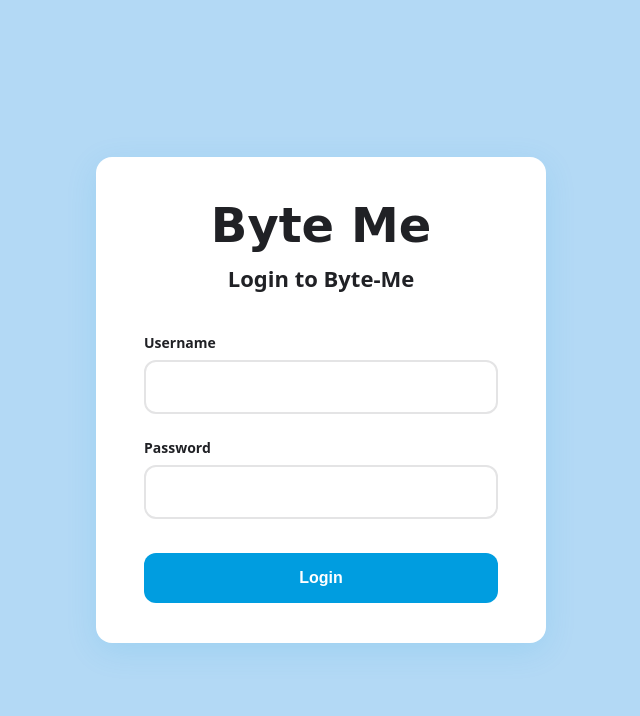
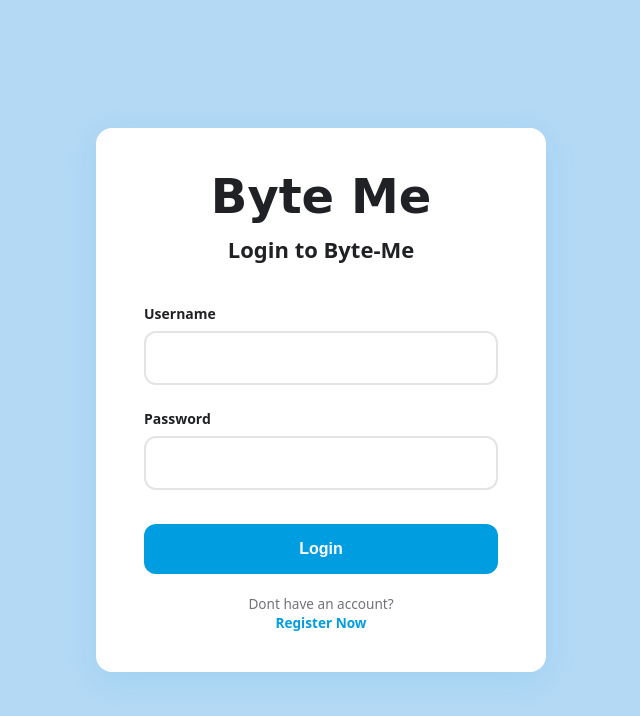
Before and after one commit to TheIdo1/Byte-Me, a React (Create React App) app in the folder src/frontend/: page /login in a window 1280 px wide. Shown: the top 716 px of the page, without its empty margins (319-959 px from the left). Built offline with nearby package versions, Linux system fonts and the light colour scheme.

Commit message:
big commit

```diff
--- a/src/frontend/src/pages/LoginPage.css
+++ b/src/frontend/src/pages/LoginPage.css
@@ -127,3 +127,20 @@ The "Login to Byte-Me" text. */
     margin-bottom: 20px;
     font-weight: bold;
 }
+
+.login-footer {
+  text-align: center;
+  margin-top: 20px;
+  font-size: 0.85rem;
+  color: #72727a;
+}
+
+.login-footer a {
+  color: #009de0;
+  font-weight: 600;
+  text-decoration: none;
+}
+
+.login-footer a:hover {
+  text-decoration: underline;
+}
--- a/src/frontend/src/pages/LoginPage.js
+++ b/src/frontend/src/pages/LoginPage.js
@@ -139,6 +139,10 @@ export default function LoginPage() {
                         {loading ? 'Logging in...' : 'Login'}
                     </button>
                 </form>
+                <div className="login-footer">
+                    <p>Dont have an account?</p>
+                    <a href="/register">Register Now</a>
+                </div>
             </div>
         </div>
     );
```
Also changed, not shown: 1 other file (tests, documents, lock files or other folders).
